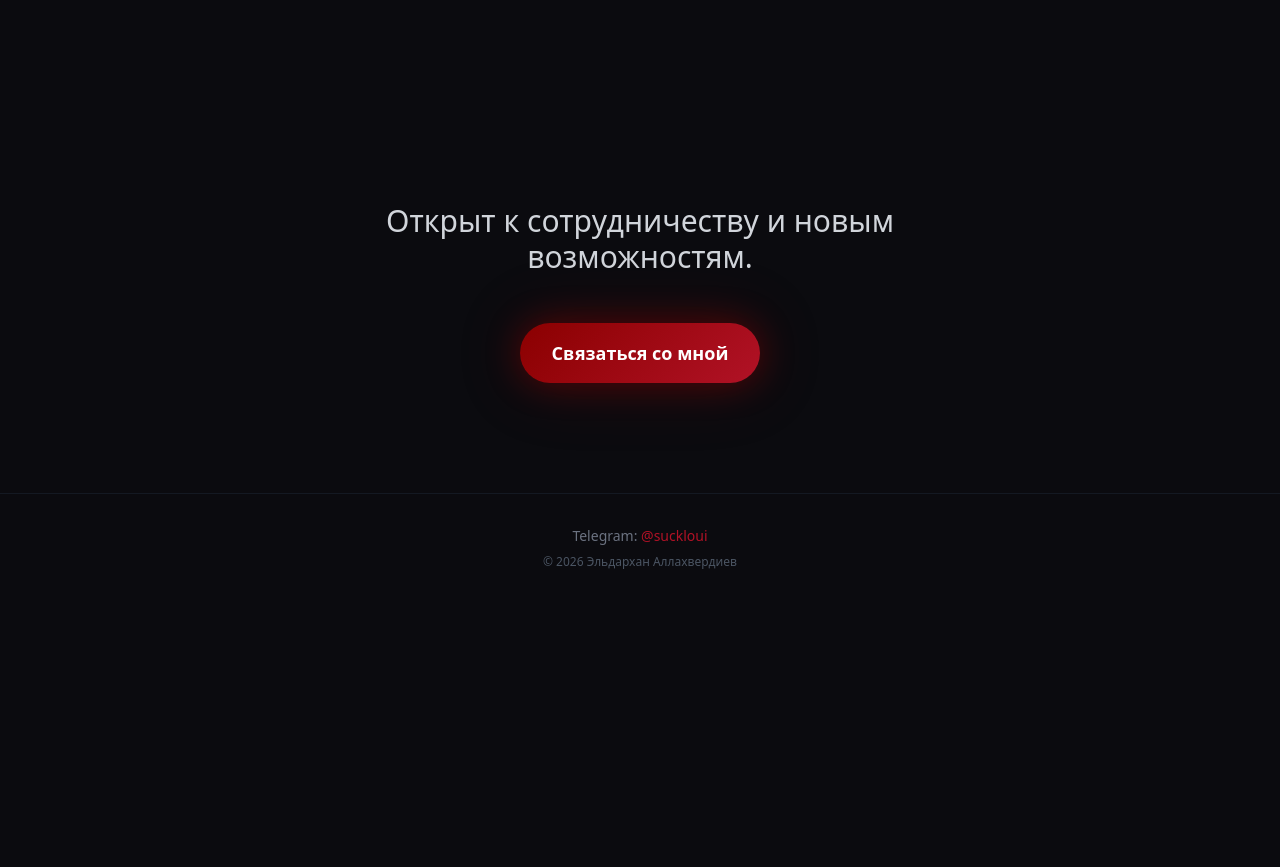
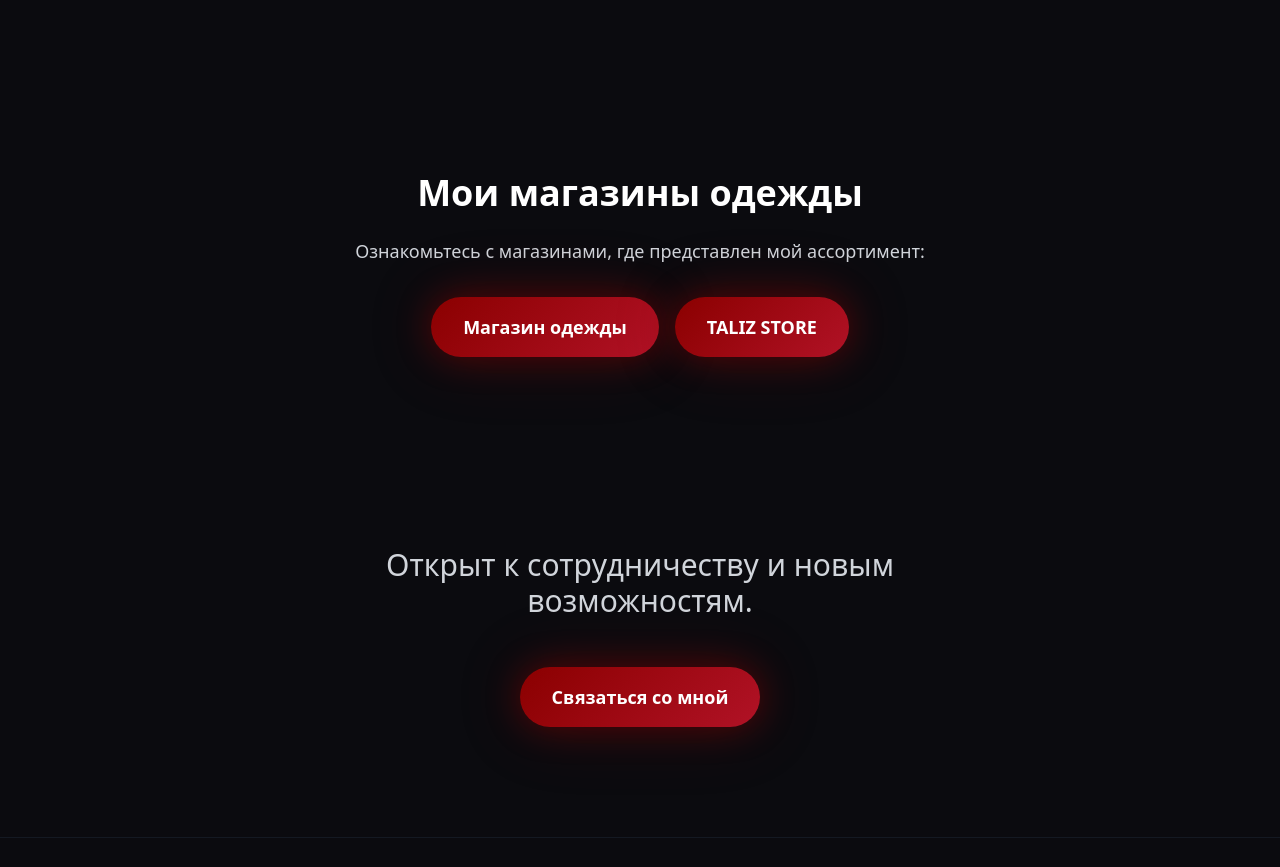
Before and after one commit to chapa4308/loui.tg, a plain HTML site: page index.html in a window 1280 px wide. Shown: the part 1027-1894 px from the top of the page. Before the commit the page ends 1629 px from the top, so only its background shows below. Drawn offline with nearby package versions, Linux system fonts and the light colour scheme.

Commit message:
Refactor CSS and add clothing stores section
Refactor CSS styles for improved readability and maintainability. Add new section for clothing stores.

```diff
--- a/index.html
+++ b/index.html
@@ -22,50 +22,25 @@
     };
   </script>
   <style>
-    html {
-      scroll-behavior: smooth;
-    }
-    body {
-      background-color: #0b0b0f;
-    }
+    html { scroll-behavior: smooth; }
+    body { background-color: #0b0b0f; }
     .hero-glow {
-      background: radial-gradient(
-        ellipse 80% 50% at 50% 50%,
-        rgba(139, 0, 0, 0.15) 0%,
-        rgba(177, 18, 38, 0.08) 40%,
-        transparent 70%
-      );
+      background: radial-gradient(ellipse 80% 50% at 50% 50%, rgba(139,0,0,0.15) 0%, rgba(177,18,38,0.08) 40%, transparent 70%);
       animation: glow-pulse 8s ease-in-out infinite;
     }
     @keyframes glow-pulse {
-      0%, 100% { opacity: 1; }
-      50% { opacity: 0.7; }
+      0%,100%{opacity:1;}50%{opacity:0.7;}
     }
     .btn-cta {
       background: linear-gradient(135deg, #8b0000 0%, #b11226 100%);
-      box-shadow: 0 0 30px rgba(139, 0, 0, 0.4), 0 0 60px rgba(139, 0, 0, 0.2);
+      box-shadow: 0 0 30px rgba(139,0,0,0.4), 0 0 60px rgba(139,0,0,0.2);
       transition: transform 0.3s ease, box-shadow 0.3s ease;
     }
-    .btn-cta:hover {
-      transform: scale(1.05);
-      box-shadow: 0 0 40px rgba(139, 0, 0, 0.5), 0 0 80px rgba(139, 0, 0, 0.25);
-    }
-    .btn-cta {
-      animation: btn-pulse 3s ease-in-out infinite;
-    }
-    @keyframes btn-pulse {
-      0%, 100% { box-shadow: 0 0 30px rgba(139, 0, 0, 0.4), 0 0 60px rgba(139, 0, 0, 0.2); }
-      50% { box-shadow: 0 0 35px rgba(139, 0, 0, 0.5), 0 0 70px rgba(139, 0, 0, 0.25); }
-    }
-    .fade-in {
-      opacity: 0;
-      transform: translateY(20px);
-      transition: opacity 0.8s ease-out, transform 0.8s ease-out;
-    }
-    .fade-in.visible {
-      opacity: 1;
-      transform: translateY(0);
-    }
+    .btn-cta:hover { transform: scale(1.05); box-shadow:0 0 40px rgba(139,0,0,0.5),0 0 80px rgba(139,0,0,0.25); }
+    .btn-cta { animation: btn-pulse 3s ease-in-out infinite; }
+    @keyframes btn-pulse { 0%,100%{box-shadow:0 0 30px rgba(139,0,0,0.4),0 0 60px rgba(139,0,0,0.2);}50%{box-shadow:0 0 35px rgba(139,0,0,0.5),0 0 70px rgba(139,0,0,0.25);} }
+    .fade-in { opacity:0; transform:translateY(20px); transition: opacity 0.8s ease-out, transform 0.8s ease-out; }
+    .fade-in.visible { opacity:1; transform:translateY(0); }
   </style>
 </head>
 <body class="text-white antialiased font-sans">
@@ -83,12 +58,7 @@
           16 лет. Строю системные источники дохода в офлайн и онлайн бизнесе.
         </p>
         <div class="fade-in" style="transition-delay: 0.3s">
-          <a
-            href="https://t.me/suckloui"
-            target="_blank"
-            rel="noopener noreferrer"
-            class="btn-cta inline-block px-8 py-4 rounded-full text-white font-semibold text-base sm:text-lg"
-          >
+          <a href="https://t.me/suckloui" target="_blank" rel="noopener noreferrer" class="btn-cta inline-block px-8 py-4 rounded-full text-white font-semibold text-base sm:text-lg">
             Связаться со мной
           </a>
         </div>
@@ -107,18 +77,33 @@
       </div>
     </section>
 
+    <!-- 2.5. MY STORES -->
+    <section class="min-h-[40vh] flex flex-col items-center justify-center px-6 py-20 text-center">
+      <div class="fade-in max-w-2xl mx-auto">
+        <h2 class="text-2xl sm:text-3xl md:text-4xl font-bold mb-6 text-white">
+          Мои магазины одежды
+        </h2>
+        <p class="text-gray-300 text-base sm:text-lg leading-relaxed mb-8">
+          Ознакомьтесь с магазинами, где представлен мой ассортимент:
+        </p>
+        <div class="flex flex-wrap gap-4 justify-center">
+          <a href="#" target="_blank" class="btn-cta inline-block px-8 py-4 rounded-full text-white font-semibold text-base sm:text-lg">
+            Магазин одежды
+          </a>
+          <a href="#" target="_blank" class="btn-cta inline-block px-8 py-4 rounded-full text-white font-semibold text-base sm:text-lg">
+            TALIZ STORE
+          </a>
+        </div>
+      </div>
+    </section>
+
     <!-- 3. FINAL CTA -->
     <section class="min-h-[50vh] flex flex-col items-center justify-center px-6 py-20 text-center">
       <p class="fade-in text-xl sm:text-2xl md:text-3xl text-gray-300 font-medium mb-10 sm:mb-12 max-w-2xl mx-auto leading-relaxed">
         Открыт к сотрудничеству и новым возможностям.
       </p>
       <div class="fade-in">
-        <a
-          href="https://t.me/suckloui"
-          target="_blank"
-          rel="noopener noreferrer"
-          class="btn-cta inline-block px-8 py-4 rounded-full text-white font-semibold text-base sm:text-lg"
-        >
+        <a href="https://t.me/suckloui" target="_blank" rel="noopener noreferrer" class="btn-cta inline-block px-8 py-4 rounded-full text-white font-semibold text-base sm:text-lg">
           Связаться со мной
         </a>
       </div>
@@ -138,24 +123,14 @@
   <script>
     (function () {
       const fadeEls = document.querySelectorAll('.fade-in');
-      const observer = new IntersectionObserver(
-        function (entries) {
-          entries.forEach(function (entry) {
-            if (entry.isIntersecting) {
-              entry.target.classList.add('visible');
-            }
-          });
-        },
-        { rootMargin: '0px 0px -60px 0px', threshold: 0.1 }
-      );
-      fadeEls.forEach(function (el) {
-        observer.observe(el);
-      });
-      // Hero elements visible on load
-      document.querySelectorAll('.hero-glow .fade-in').forEach(function (el, i) {
-        setTimeout(function () {
-          el.classList.add('visible');
-        }, 150 + i * 80);
+      const observer = new IntersectionObserver(function(entries){
+        entries.forEach(function(entry){
+          if(entry.isIntersecting){ entry.target.classList.add('visible'); }
+        });
+      }, { rootMargin:'0px 0px -60px 0px', threshold:0.1 });
+      fadeEls.forEach(el=>observer.observe(el));
+      document.querySelectorAll('.hero-glow .fade-in').forEach(function(el,i){
+        setTimeout(function(){ el.classList.add('visible'); }, 150 + i*80);
       });
     })();
   </script>
```
